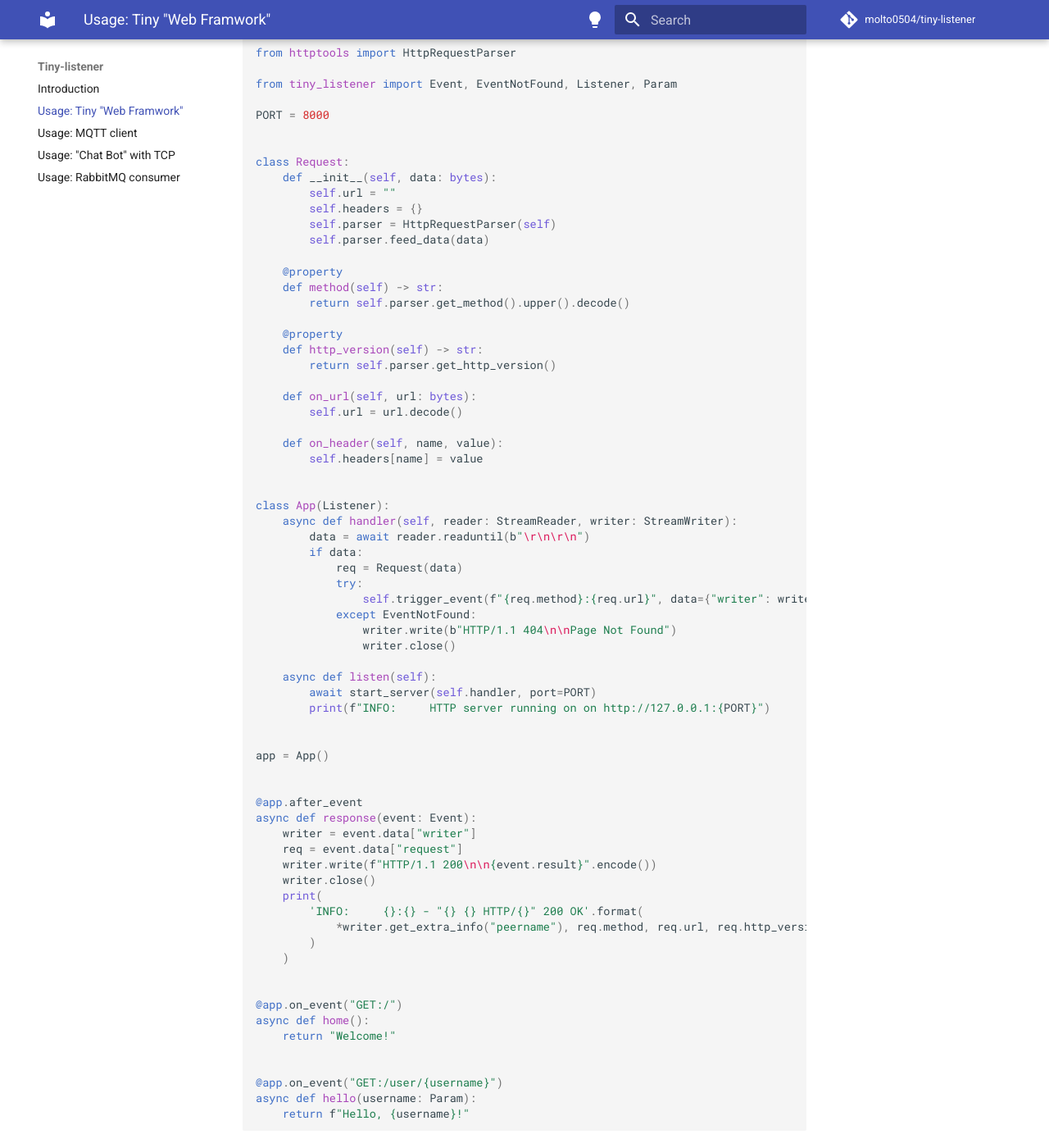
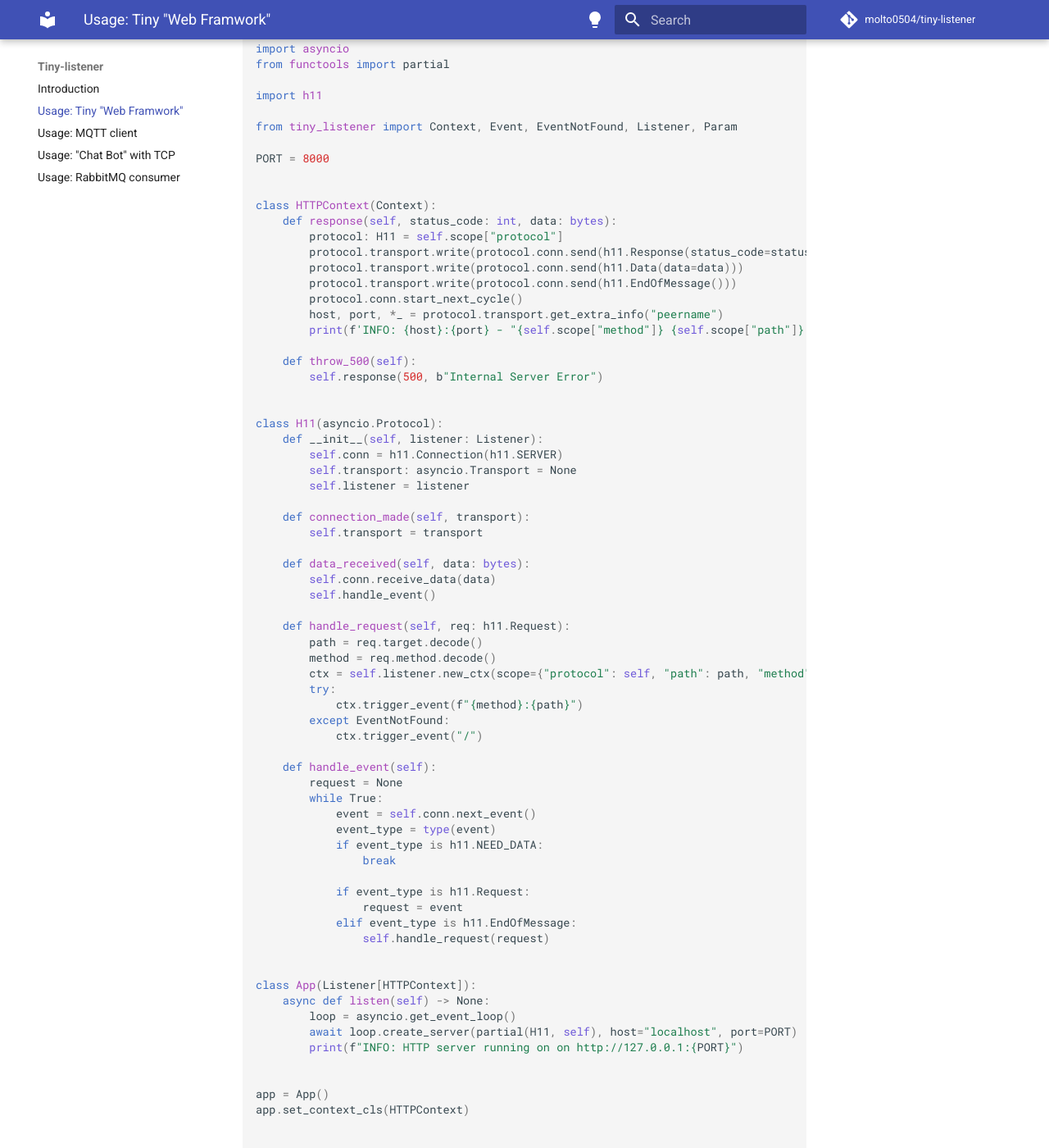
Before and after one commit to molto0504/tiny-listener, an MkDocs documentation site: the page built from docs/usage-http-web.md, in a window 1280 px wide and 1400 px high, scrolled down 553 px. Shown: the whole window at 82% size. Built offline with MkDocs 1.6.1 and Material for MkDocs 9.7.7, drawn with Linux system fonts in a browser that asks for light colours; comment, search, counter and statistics services are not loaded; some of the changed text lies outside the part shown.

Commit message:
docs: change http_web example

````diff
--- a/docs/usage-http-web.md
+++ b/docs/usage-http-web.md
@@ -3,108 +3,122 @@
 
 !!! Info
 
-    **[httptools](https://github.com/MagicStack/httptools)** is a fast HTTP parser lib.
+    **[h11](https://github.com/python-hyper/h11)** is a pure-Python HTTP/1.1 protocol library
 
 
 !!! Note
 
-    This tiny "web framework" is just intended to show how tiny-listener works.
+    This tiny "web framework" is very simple, just intended to show how tiny-listener works.
 
-    If your really need a web framework for production environment,
-    using [FastAPI](https://fastapi.tiangolo.com/) / [Django](https://www.djangoproject.com/) / [Flask](https://flask.palletsprojects.com/) instead.
+    Don't try to use it to implement a web service from scratch, it's not a good idea.
 
-**STEP 1,** Install Tiny-listener and [httptools](https://github.com/MagicStack/httptools):
+    If you need a web framework for production, please use [FastAPI](https://fastapi.tiangolo.com/), [Django](https://www.djangoproject.com/), or [Flask](https://flask.palletsprojects.com/)
+
+**STEP 1,** Install tiny-listener and [h11](https://github.com/python-hyper/h11):
 
 ```shell
-$ pip install tiny-listener httptools
+$ pip install tiny-listener h11
 ```
 
 **STEP 2,** Create python file ``http_web.py``:
 
 ```python
-from asyncio import StreamReader, StreamWriter, start_server
+import asyncio
+from functools import partial
 
-from httptools import HttpRequestParser
+import h11
 
-from tiny_listener import Event, EventNotFound, Listener, Param
+from tiny_listener import Context, Event, EventNotFound, Listener, Param
 
 PORT = 8000
 
 
-class Request:
-    def __init__(self, data: bytes):
-        self.url = ""
-        self.headers = {}
-        self.parser = HttpRequestParser(self)
-        self.parser.feed_data(data)
+class HTTPContext(Context):
+    def response(self, status_code: int, data: bytes):
+        protocol: H11 = self.scope["protocol"]
+        protocol.transport.write(protocol.conn.send(h11.Response(status_code=status_code, headers=[])))
+        protocol.transport.write(protocol.conn.send(h11.Data(data=data)))
+        protocol.transport.write(protocol.conn.send(h11.EndOfMessage()))
+        protocol.conn.start_next_cycle()
+        host, port, *_ = protocol.transport.get_extra_info("peername")
+        print(f'INFO: {host}:{port} - "{self.scope["method"]} {self.scope["path"]} HTTP/1.1" {status_code}')
 
-    @property
-    def method(self) -> str:
-        return self.parser.get_method().upper().decode()
-
-    @property
-    def http_version(self) -> str:
-        return self.parser.get_http_version()
-
-    def on_url(self, url: bytes):
-        self.url = url.decode()
-
-    def on_header(self, name, value):
-        self.headers[name] = value
+    def throw_500(self):
+        self.response(500, b"Internal Server Error")
 
 
-class App(Listener):
-    async def handler(self, reader: StreamReader, writer: StreamWriter):
-        data = await reader.readuntil(b"\r\n\r\n")
-        if data:
-            req = Request(data)
-            try:
-                self.trigger_event(f"{req.method}:{req.url}", data={"writer": writer, "request": req})
-            except EventNotFound:
-                writer.write(b"HTTP/1.1 404\n\nPage Not Found")
-                writer.close()
+class H11(asyncio.Protocol):
+    def __init__(self, listener: Listener):
+        self.conn = h11.Connection(h11.SERVER)
+        self.transport: asyncio.Transport = None
+        self.listener = listener
 
-    async def listen(self):
-        await start_server(self.handler, port=PORT)
-        print(f"INFO:     HTTP server running on on http://127.0.0.1:{PORT}")
+    def connection_made(self, transport):
+        self.transport = transport
+
+    def data_received(self, data: bytes):
+        self.conn.receive_data(data)
+        self.handle_event()
+
+    def handle_request(self, req: h11.Request):
+        path = req.target.decode()
+        method = req.method.decode()
+        ctx = self.listener.new_ctx(scope={"protocol": self, "path": path, "method": method})
+        try:
+            ctx.trigger_event(f"{method}:{path}")
+        except EventNotFound:
+            ctx.trigger_event("/")
+
+    def handle_event(self):
+        request = None
+        while True:
+            event = self.conn.next_event()
+            event_type = type(event)
+            if event_type is h11.NEED_DATA:
+                break
+
+            if event_type is h11.Request:
+                request = event
+            elif event_type is h11.EndOfMessage:
+                self.handle_request(request)
+
+
+class App(Listener[HTTPContext]):
+    async def listen(self) -> None:
+        loop = asyncio.get_event_loop()
+        await loop.create_server(partial(H11, self), host="localhost", port=PORT)
+        print(f"INFO: HTTP server running on on http://127.0.0.1:{PORT}")
 
 
 app = App()
-
-
-@app.after_event
-async def response(event: Event):
-    writer = event.data["writer"]
-    req = event.data["request"]
-    writer.write(f"HTTP/1.1 200\n\n{event.result}".encode())
-    writer.close()
-    print(
-        'INFO:     {}:{} - "{} {} HTTP/{}" 200 OK'.format(
-            *writer.get_extra_info("peername"), req.method, req.url, req.http_version
-        )
-    )
-
-
-@app.on_event("GET:/")
-async def home():
-    return "Welcome!"
+app.set_context_cls(HTTPContext)
 
 
 @app.on_event("GET:/user/{username}")
-async def hello(username: Param):
-    return f"Hello, {username}!"
+async def hello(event: Event, username: Param):
+    event.ctx.response(200, f"Hello, {username}!".encode())
+
+
+@app.on_event("GET:/throw")
+async def throw(event: Event):
+    event.ctx.throw_500()
+
+
+@app.on_event()
+async def home(event: Event):
+    event.ctx.response(200, b"Welcome!")
 ```
 
 **STEP 3,** Run your app:
 
 ```shell
 $ tiny-listener http_web:app
-$ INFO:     Tiny-listener HTTP server running on on localhost:8000
+$ INFO: Tiny-listener HTTP server running on on 127.0.0.1:8000
 ```
 
-**STEP 4,** Try this on your browser: [http://127.0.0.1:8000/user/Bob](http://127.0.0.1:8000/user/Bob)
+**STEP 4,** Try this on your browser: [http://127.0.0.1:8000/user/bob](http://127.0.0.1:8000/user/bob)
 
 ```shell
 ...
-$ INFO:     127.0.0.1:52579 - "GET /user/Bob HTTP/1.1" 200 OK
+$ INFO: ::1:52579 - "GET /user/bob HTTP/1.1" 200
 ```
````
Also changed, not shown: 1 other file.
